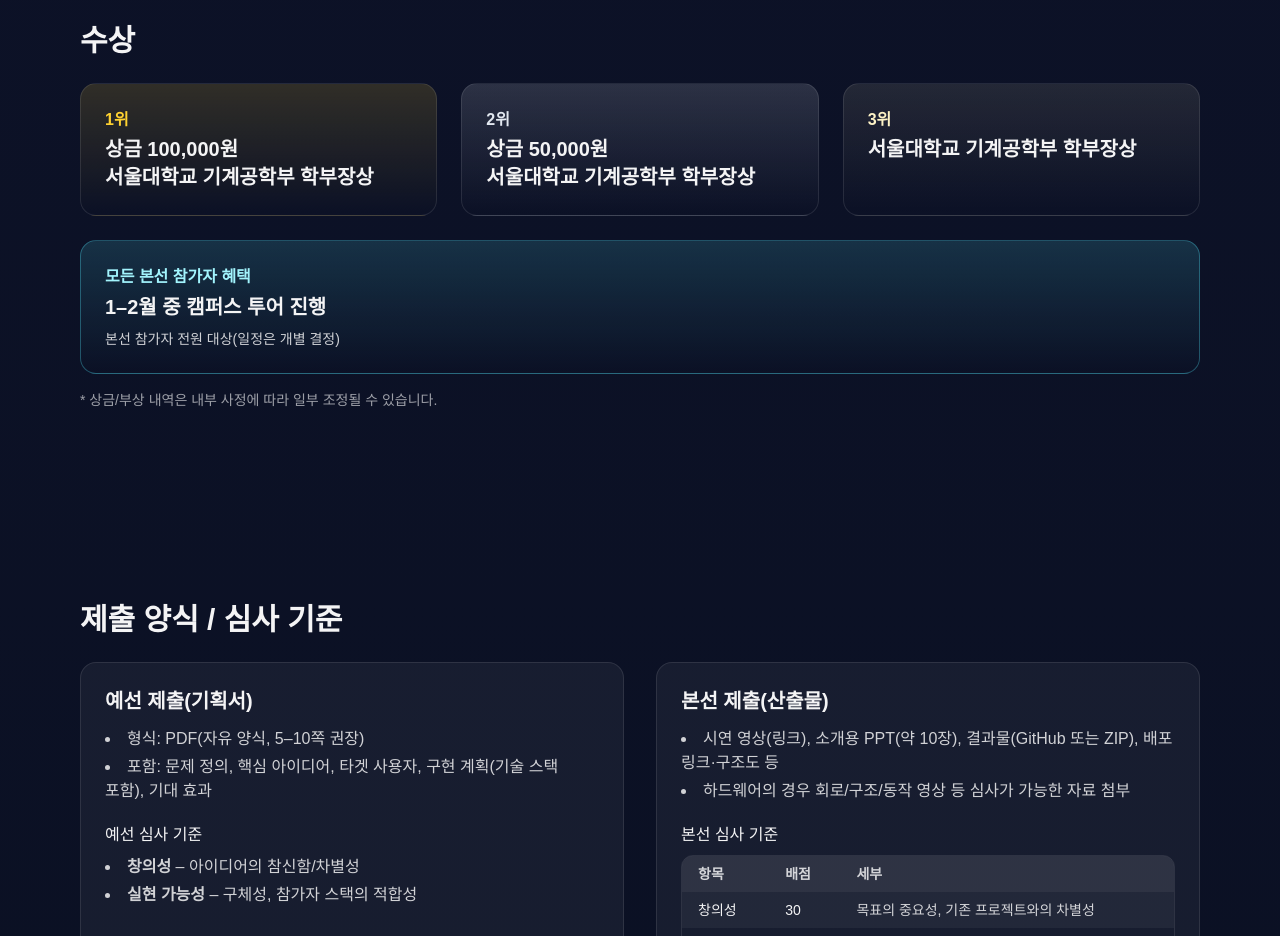
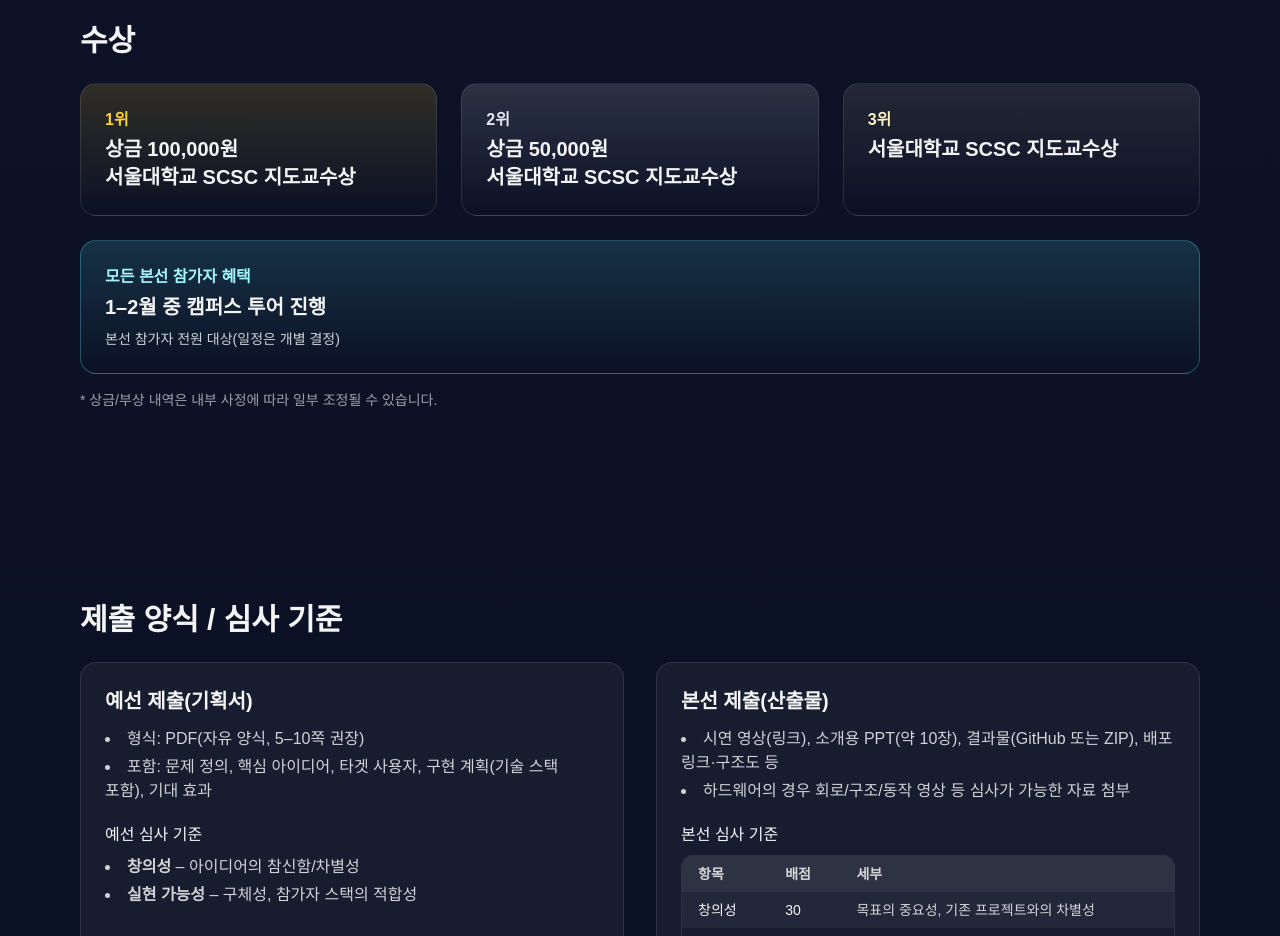
Before and after one commit to coshaman/scsc-hackathon, a Next.js app: page / in a window 1280 px wide. Shown: the part 2680-3616 px from the top of the page. Built offline with nearby package versions, Linux system fonts and the light colour scheme.

Commit message:
Update page.jsx

```diff
--- a/app/page.jsx
+++ b/app/page.jsx
@@ -308,19 +308,19 @@
           <div className="rounded-2xl border border-white/10 bg-gradient-to-b from-amber-300/15 to-transparent p-6">
             <div className="text-amber-300 font-bold">1위</div>
             <div className="mt-1 text-xl font-semibold leading-snug">
-              상금 100,000원<br/>서울대학교 기계공학부 학부장상
+              상금 100,000원<br/>서울대학교 SCSC 지도교수상
             </div>
           </div>
           <div className="rounded-2xl border border-white/10 bg-gradient-to-b from-slate-200/15 to-transparent p-6">
             <div className="text-slate-200 font-bold">2위</div>
             <div className="mt-1 text-xl font-semibold leading-snug">
-              상금 50,000원<br/>서울대학교 기계공학부 학부장상
+              상금 50,000원<br/>서울대학교 SCSC 지도교수상
             </div>
           </div>
           <div className="rounded-2xl border border-white/10 bg-gradient-to-b from-amber-100/10 to-transparent p-6">
             <div className="text-amber-100 font-bold">3위</div>
             <div className="mt-1 text-xl font-semibold leading-snug">
-              서울대학교 기계공학부 학부장상
+              서울대학교 SCSC 지도교수상
             </div>
           </div>
           <div className="rounded-2xl border border-cyan-300/30 bg-gradient-to-b from-cyan-300/15 to-transparent p-6 md:col-span-3">
```
